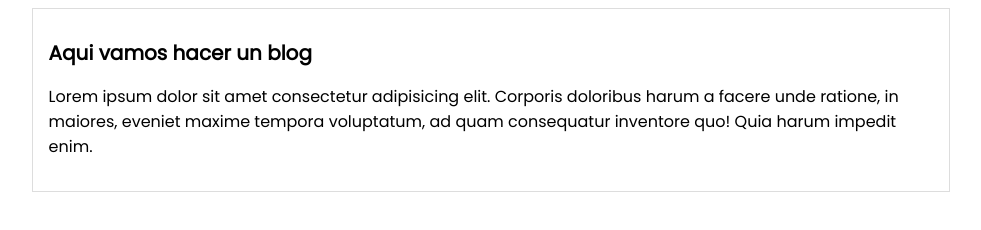
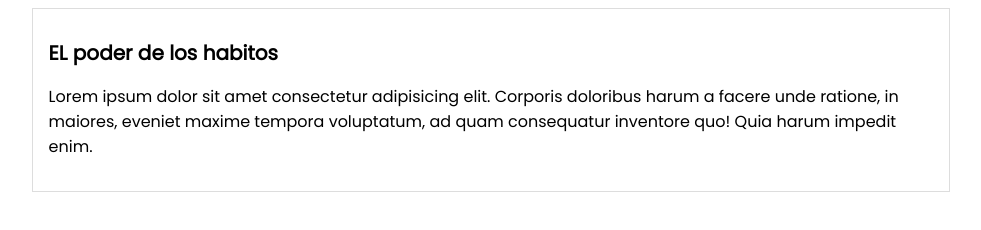
Before and after one commit to miguel9214/gitGithub, a website: page public/index.html in a window 1280 px wide. Shown: the whole page, without its empty margins (149-1130 px from the left). Drawn offline with Linux system fonts and the light colour scheme.

Commit message:
index modificado

```diff
--- a/public/index.html
+++ b/public/index.html
@@ -5,12 +5,12 @@
     <meta http-equiv="X-UA-Compatible" content="IE=edge" />
     <meta name="viewport" content="width=device-width, initial-scale=1.0" />
     <link rel="stylesheet" href="css/style.css">
-    <title>Document</title>
+    <title>El poder de los habitos</title>
   </head>
   <body>
     <div id="container">
         <div id="post">
-            <h1>Aqui vamos hacer un blog</h1>
+            <h1>EL poder de los habitos</h1>
             <p>Lorem ipsum dolor sit amet consectetur adipisicing elit. Corporis doloribus harum a facere unde ratione, in maiores, eveniet maxime tempora voluptatum, ad quam consequatur inventore quo! Quia harum impedit enim.</p>
         </div>
     </div>
```
